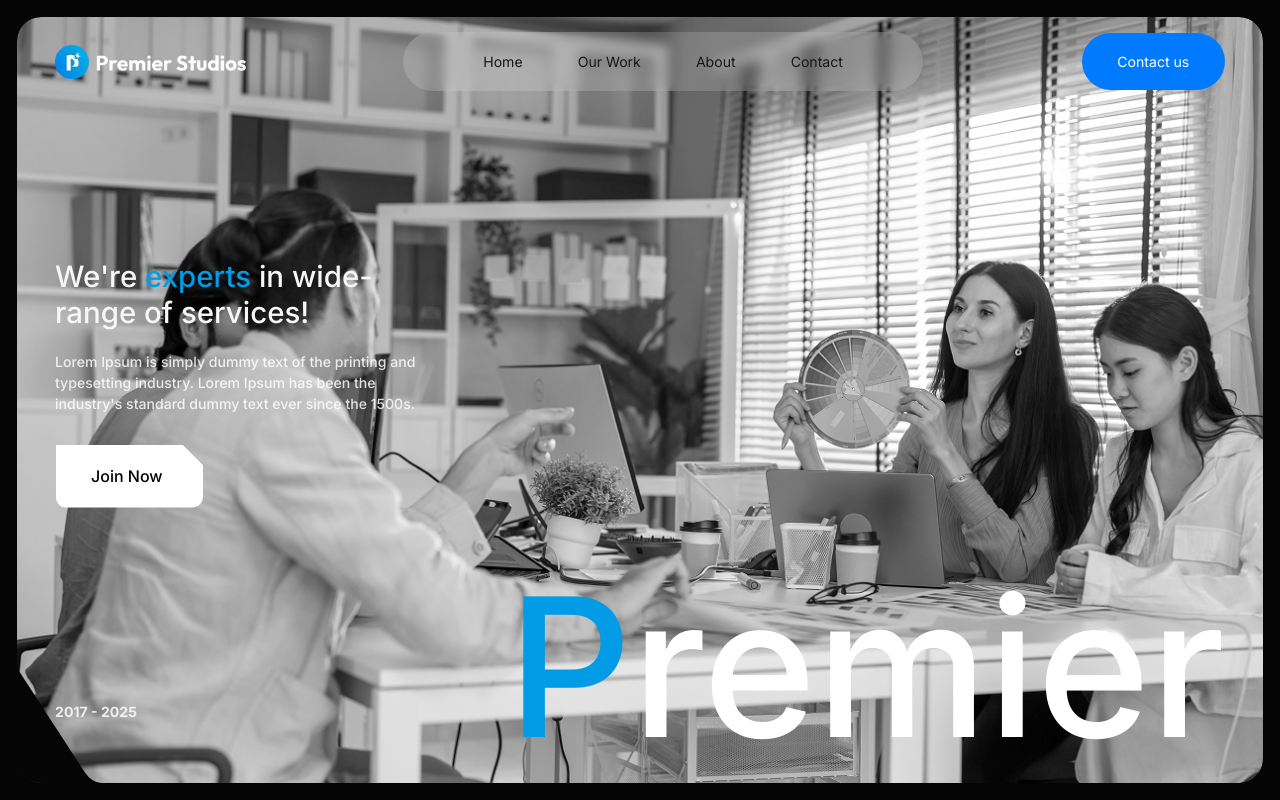
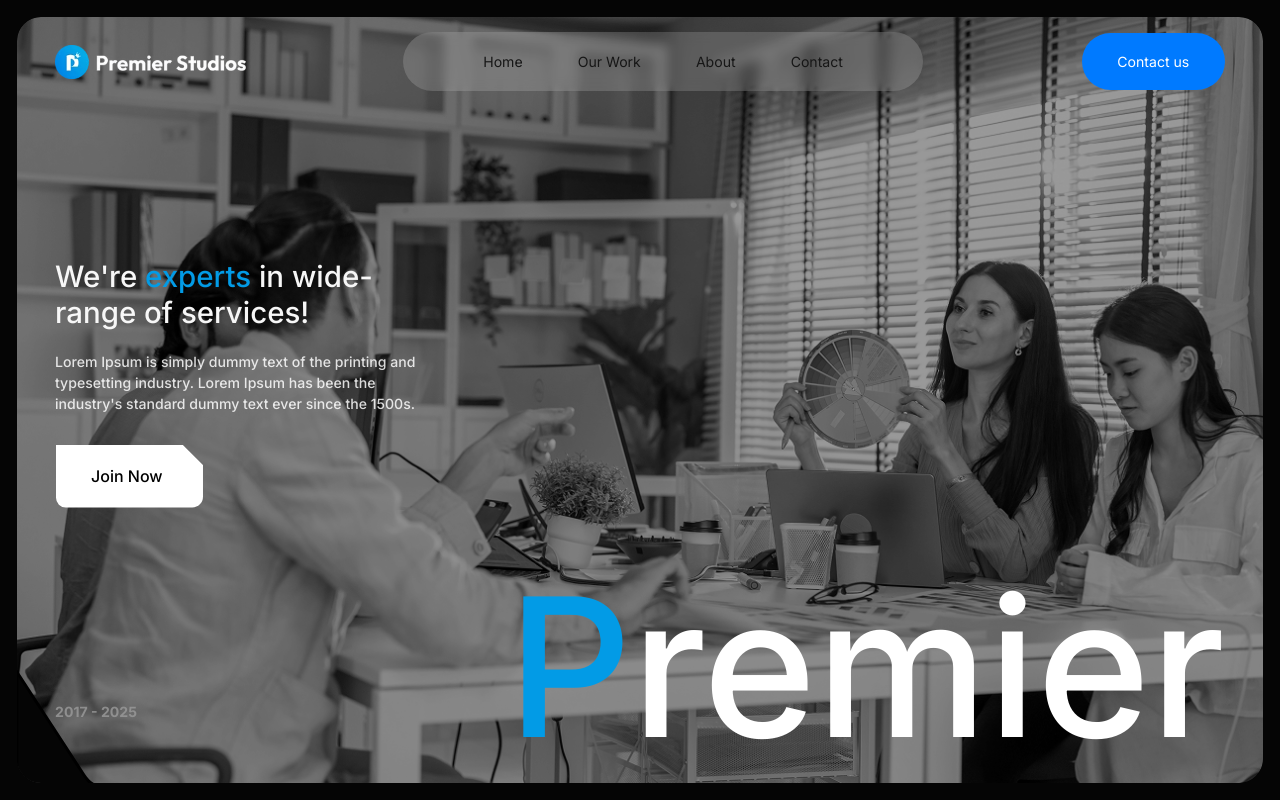
Before and after one commit to neonbhai/premier-studios-homepage, a Next.js app: page / in a window 1280 px wide. Shown: the top 800 px of the page. Built offline with nearby package versions, Linux system fonts and the light colour scheme.

Commit message:
Refactor HeroBackground and HeroSection components for improved styling and structure

```diff
--- a/src/app/components/HeroBackground.tsx
+++ b/src/app/components/HeroBackground.tsx
@@ -16,22 +16,22 @@ export default function HeroBackground({
                 className="z-0 rounded-3xl object-cover object-center"
             />
             {/* If black overlay to the image is needed: */}
-            {/* <div className="absolute inset-0 z-[1] bg-black/40 md:bg-black/40 lg:bg-black/40"></div> */}
+            <div className="absolute inset-0 z-[1] bg-black/40 md:bg-black/40 lg:bg-black/40"></div>
 
             {/* Responsive opaque SVG wedge matching mask cut (desktop/tablet) */}
             <svg
-                className="pointer-events-none absolute bottom-0 left-0 z-[2] hidden h-full w-full md:block"
+                className="pointer-events-none absolute bottom-0 left-0 z-[2] hidden h-full w-full md:block top-1"
                 viewBox="0 0 500 200"
                 preserveAspectRatio="none"
                 xmlns="http://www.w3.org/2000/svg"
                 aria-hidden="true"
             >
-                <path d="M0 200 H34 Q30 200 27 197 L0 170 Z" fill="#050505" />
+                <path d="M0 200 H34 Q30 200 27 197 L0 170 Z" fill="#050505" stroke='#000000' />
             </svg>
 
             {/* Responsive opaque SVG wedge matching mobile cut */}
             <svg
-                className="pointer-events-none absolute bottom-0 left-0 z-[2] h-full w-full md:hidden"
+                className="pointer-events-none absolute bottom-0 left-0 z-[2] h-full w-full md:hidden top-1"
                 viewBox="0 0 361 383"
                 preserveAspectRatio="none"
                 xmlns="http://www.w3.org/2000/svg"
@@ -40,6 +40,7 @@ export default function HeroBackground({
                 <path
                     d="M0 383 H34.0705 Q30 383 27 380 L0 348.9295 Z"
                     fill="#050505"
+                    stroke='#050505'
                 />
             </svg>
         </div>
--- a/src/app/components/HeroContentSection.tsx
+++ b/src/app/components/HeroContentSection.tsx
@@ -14,7 +14,7 @@ export default function HeroContentSection({
     buttonText,
 }: HeroContentSectionProps) {
     return (
-        <div className="absolute top-[21vh] left-7 flex w-[calc(90%-4rem)] flex-col gap-6 sm:top-[32vh] sm:left-8 sm:w-[calc(70%-4rem)] sm:gap-8 md:top-[30vh] md:w-[calc(40%-4rem)] lg:top-[30vh] xl:top-[32.4vh] xl:left-[4.3vw] xl:w-[29.5vw] xl:gap-[3.9vh]">
+        <div className="absolute z-[2] top-[21vh] left-7 flex w-[calc(90%-4rem)] flex-col gap-6 sm:top-[32vh] sm:left-8 sm:w-[calc(70%-4rem)] sm:gap-8 md:top-[30vh] md:w-[calc(40%-4rem)] lg:top-[30vh] xl:top-[32.4vh] xl:left-[4.3vw] xl:w-[29.5vw] xl:gap-[3.9vh]">
             <div className="flex flex-col gap-4 sm:gap-5 xl:gap-[2.6vh]">
                 <h2 className="max-w-[90%] text-xl leading-[1.2] font-medium text-[#F7F7F7] sm:text-2xl xl:max-w-[27.1vw] xl:text-[2.3vw]">
                     {heading.split(highlightText).map((part, index) => (
--- a/src/app/components/HeroSection.tsx
+++ b/src/app/components/HeroSection.tsx
@@ -68,7 +68,7 @@ export default function HeroSection({
 
             {/* Large Premier Text */}
             {showYearBadge && (
-                <div className="absolute right-6 bottom-6 sm:right-8 sm:bottom-4 xl:right-[4.3vw]">
+                <div className="z-[2] pointer-events-none absolute right-6 bottom-6 sm:right-8 sm:bottom-4 xl:right-[4.3vw]">
                     <h1 className="text-7xl leading-[1.199] font-medium text-white sm:text-8xl md:text-8xl lg:text-[15.1vw]">
                         <span className="text-[#029BE6]">
                             {brandHighlightLetter}
@@ -78,7 +78,7 @@ export default function HeroSection({
                 </div>
             )}
             {!showYearBadge && (
-                <div className="absolute right-6 bottom-6 sm:right-8 sm:bottom-4 xl:right-[4.3vw]">
+                <div className="z-[2] pointer-events-none absolute right-6 bottom-6 sm:right-8 sm:bottom-4 xl:right-[4.3vw]">
                     <h1 className="text-7xl leading-[1.199] font-medium text-white sm:text-7xl md:text-8xl lg:text-[15.1vw]">
                         {brandText.slice(0)}{' '}
                         <span className="text-[#029BE6]">
```
